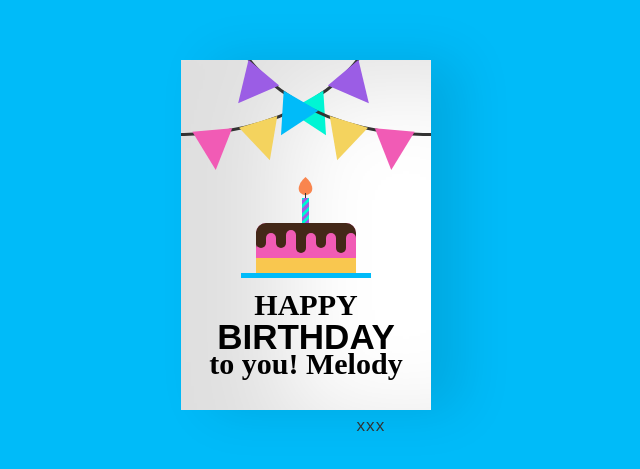
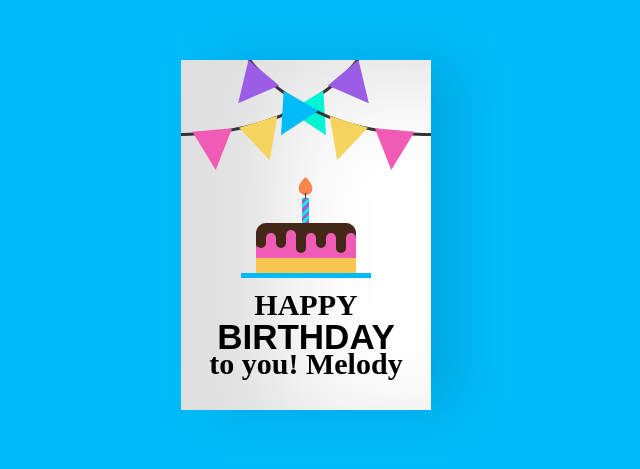
Before and after one commit to Xavi-X333/Santiago2, a plain HTML site: page index.html in a window 1280 px wide. Shown: the part 173-642 px from the top of the page, 334-974 px from the left. Drawn offline with Linux system fonts and the light colour scheme.

Commit message:
Commit 2

```diff
--- a/index.html
+++ b/index.html
@@ -37,7 +37,6 @@
             <div class="wishes">
             <p>Melody,</p>
             <p>¡Feliz cumpleaños,Perdona la tardanza, estaba terminando el código. Quiero decirte que admiro muchísimo tu talento en la repostería y con el violín. Eres increíble en todo.</p>
-            <p class="name">xxx</p>
             </div>
           </div>
         </div>
```
